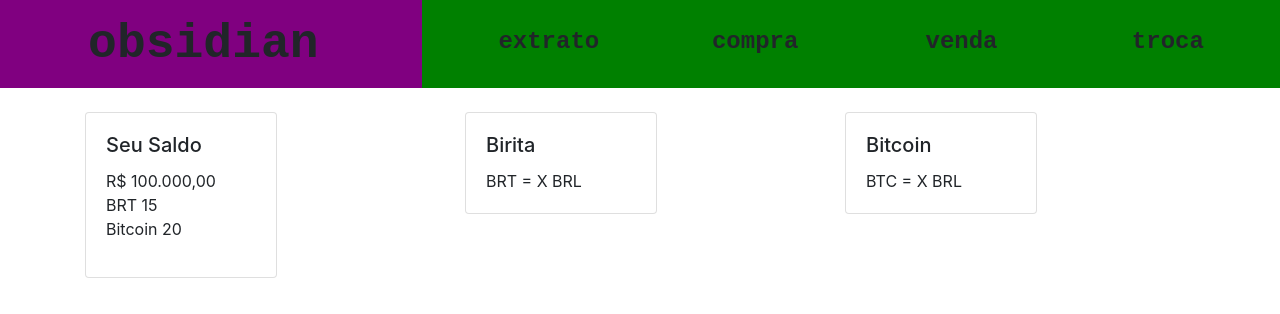
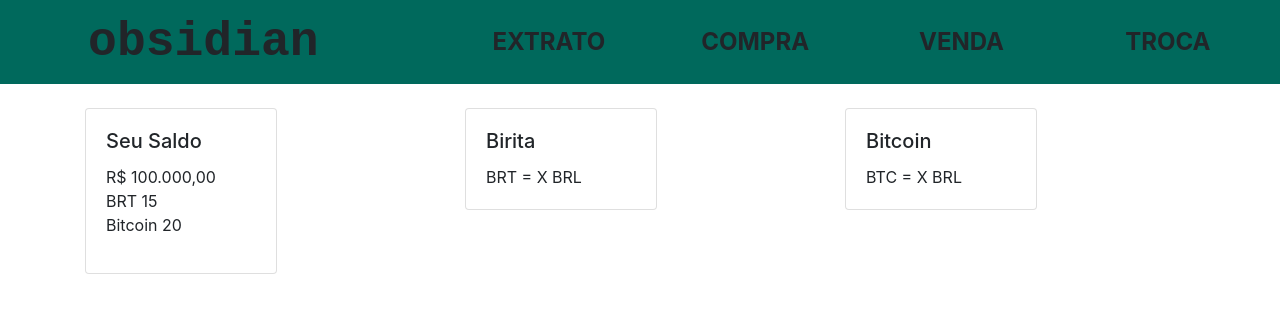
Before and after one commit to marjorinec/obsidian, a React (Create React App) app: page / in a window 1280 px wide. Shown: the top 314 px of the page. Built offline with nearby package versions, Linux system fonts and the light colour scheme.

Commit message:
chore: change the header color

```diff
--- a/src/Header.css
+++ b/src/Header.css
@@ -1,5 +1,8 @@
+.header {
+  background-color: #00695c;
+}
+
 .app-name {
-  background-color: purple;
   font-family: monospace;
   font-size: 3rem;
   font-weight: bold;
@@ -7,8 +10,6 @@
 }
 
 .menu {
-  background-color: green;
-  font-family: monospace;
   font-size: 1.5rem;
   font-weight: bold;
 }
--- a/src/Header.js
+++ b/src/Header.js
@@ -6,29 +6,27 @@ class Header extends React.Component {
 
   render() {
     return (
-      <section className="header mb-4">
-        <Row>
-          <Col className="app-name py-2 text-center" md={4} xs={12}>
+        <Row className="header mb-4">
+          <Col className="app-name align-self-center text-center" md={4} xs={12}>
             obsidian
           </Col>
           <Col className="menu py-4" md xs={12}>
             <Row className="px-4 text-center">
               <Col xs={12} sm={6} md>
-                <a className="">extrato</a>
+                <a className="">EXTRATO</a>
               </Col>
               <Col xs={12} sm={6} md>
-                <a className="">compra</a>
+                <a className="">COMPRA</a>
               </Col>
               <Col xs={12} sm={6} md>
-                <a className="">venda</a>
+                <a className="">VENDA</a>
               </Col>
               <Col xs={12} sm={6} md>
-                <a className="">troca</a>
+                <a className="">TROCA</a>
               </Col>
             </Row>
           </Col>
         </Row>
-      </section>
     )
   }
 }
```
